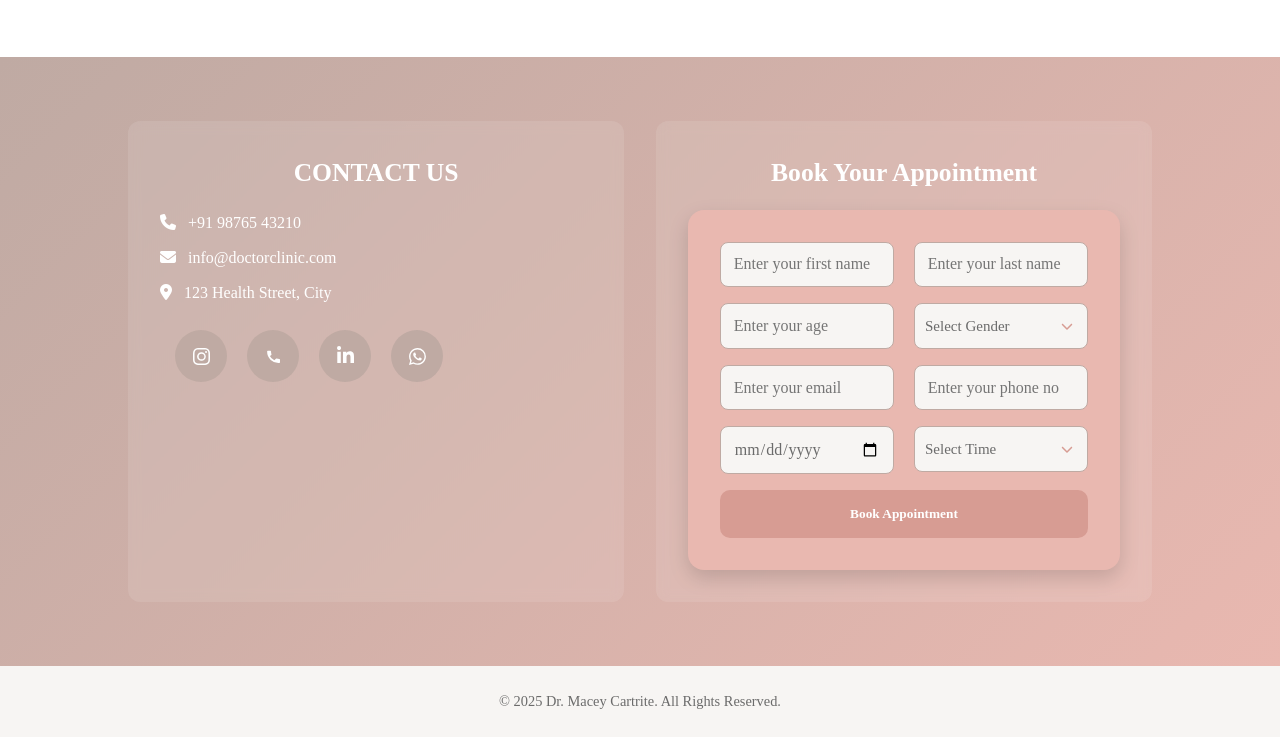
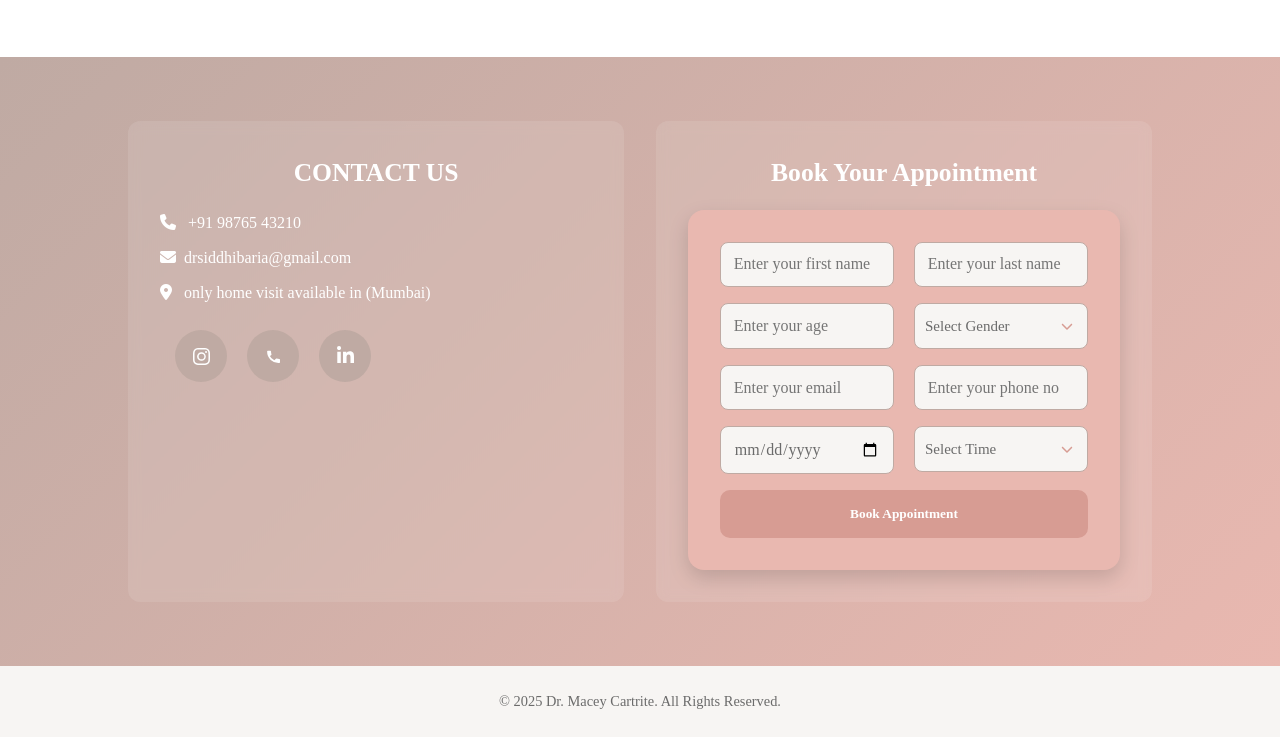
Before and after one commit to drsiddhibaria/Dr._Siddhi_Baria, a plain HTML site: page index.html in a window 1280 px wide. Shown: the part 3738-4475 px from the top of the page. Drawn offline with nearby package versions, Linux system fonts and the light colour scheme.

Commit message:
Update index.html

```diff
--- a/index.html
+++ b/index.html
@@ -466,9 +466,9 @@
           <h3>CONTACT US</h3>
           <div class="contact-info">
             <p><i class="fa-solid fa-phone"></i> +91 98765 43210</p>
-            <p><i class="fa-solid fa-envelope"></i> info@doctorclinic.com</p>
+            <p><i class="fa-solid fa-envelope"></i>drsiddhibaria@gmail.com</p>
             <p>
-              <i class="fa-solid fa-location-dot"></i> 123 Health Street, City
+              <i class="fa-solid fa-location-dot"></i> only home visit available in (Mumbai)
             </p>
           </div>
 
@@ -500,14 +500,6 @@
               <svg viewBox="0 0 448 512" class="socialSvg linkdinSvg">
                 <path
                   d="M100.28 448H7.4V148.9h92.88zM53.79 108.1C24.09 108.1 0 83.5 0 53.8a53.79 53.79 0 0 1 107.58 0c0 29.7-24.1 54.3-53.79 54.3zM447.9 448h-92.68V302.4c0-34.7-.7-79.2-48.29-79.2-48.29 0-55.69 37.7-55.69 76.7V448h-92.78V148.9h89.08v40.8h1.3c12.4-23.5 42.69-48.3 87.88-48.3 94 0 111.28 61.9 111.28 142.3V448z"
-                ></path>
-              </svg>
-            </a>
-
-            <a class="socialContainer containerFour" href="#">
-              <svg viewBox="0 0 16 16" class="socialSvg whatsappSvg">
-                <path
-                  d="M13.601 2.326A7.854 7.854 0 0 0 7.994 0C3.627 0 .068 3.558.064 7.926c0 1.399.366 2.76 1.057 3.965L0 16l4.204-1.102a7.933 7.933 0 0 0 3.79.965h.004c4.368 0 7.926-3.558 7.93-7.93A7.898 7.898 0 0 0 13.6 2.326zM7.994 14.521a6.573 6.573 0 0 1-3.356-.92l-.24-.144-2.494.654.666-2.433-.156-.251a6.56 6.56 0 0 1-1.007-3.505c0-3.626 2.957-6.584 6.591-6.584a6.56 6.56 0 0 1 4.66 1.931 6.557 6.557 0 0 1 1.928 4.66c-.004 3.639-2.961 6.592-6.592 6.592zm3.615-4.934c-.197-.099-1.17-.578-1.353-.646-.182-.065-.315-.099-.445.099-.133.197-.513.646-.627.775-.114.133-.232.148-.43.05-.197-.1-.836-.308-1.592-.985-.59-.525-.985-1.175-1.103-1.372-.114-.198-.011-.304.088-.403.087-.088.197-.232.296-.346.1-.114.133-.198.198-.33.065-.134.034-.248-.015-.347-.05-.099-.445-1.076-.612-1.47-.16-.389-.323-.335-.445-.34-.114-.007-.247-.007-.38-.007a.729.729 0 0 0-.529.247c-.182.198-.691.677-.691 1.654 0 .977.71 1.916.81 2.049.098.133 1.394 2.132 3.383 2.992.47.205.84.326 1.129.418.475.152.904.129 1.246.08.38-.058 1.171-.48 1.338-.943.164-.464.164-.86.114-.943-.049-.084-.182-.133-.38-.232z"
                 ></path>
               </svg>
             </a>
@@ -669,6 +661,7 @@
               <!-- Appointment Date -->
               <!-- Date -->
               <div class="form-group">
+                  <label for="date"></label>
                 <input id="date" name="date" type="date" required />
               </div>
 
```
